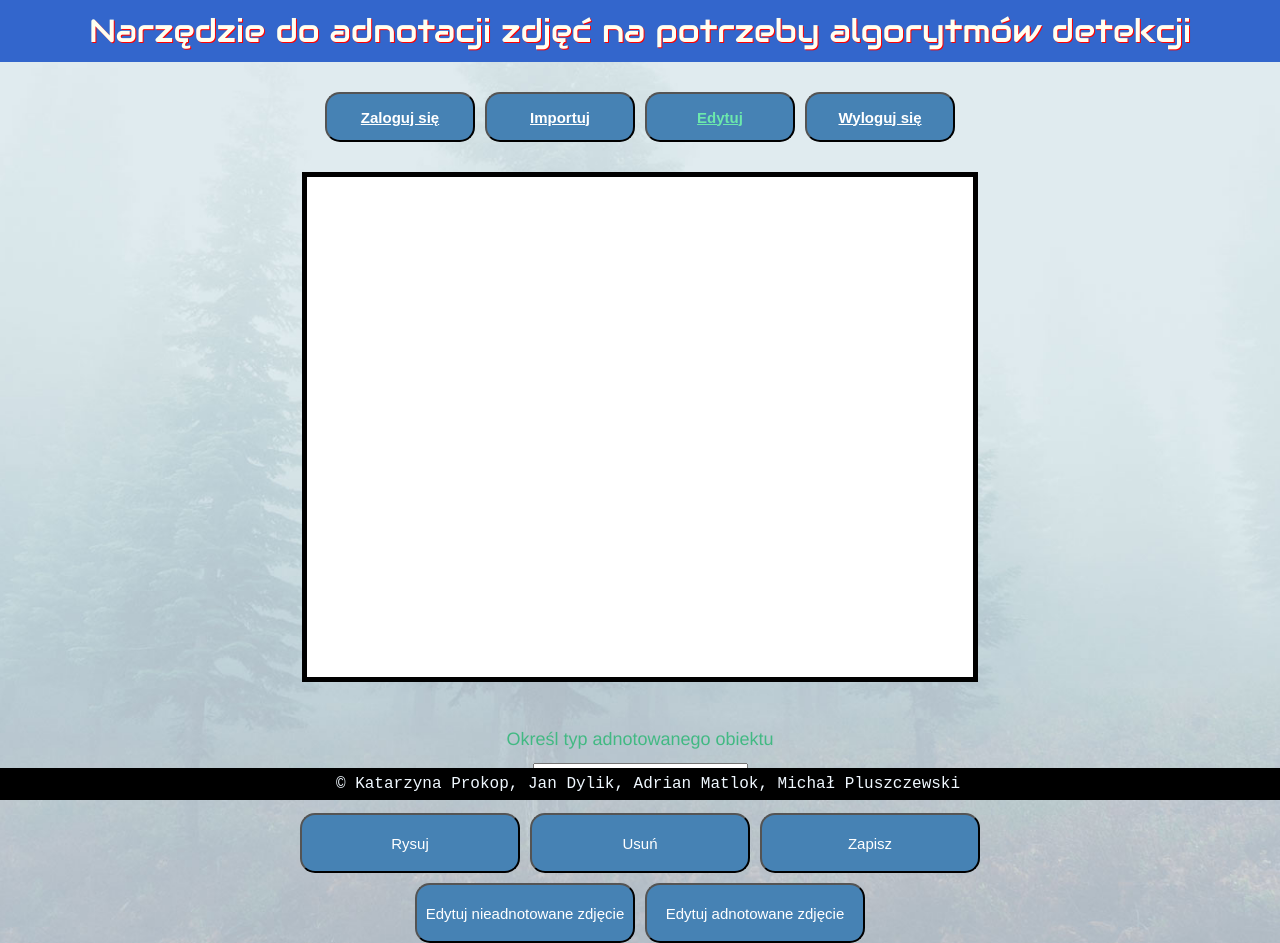
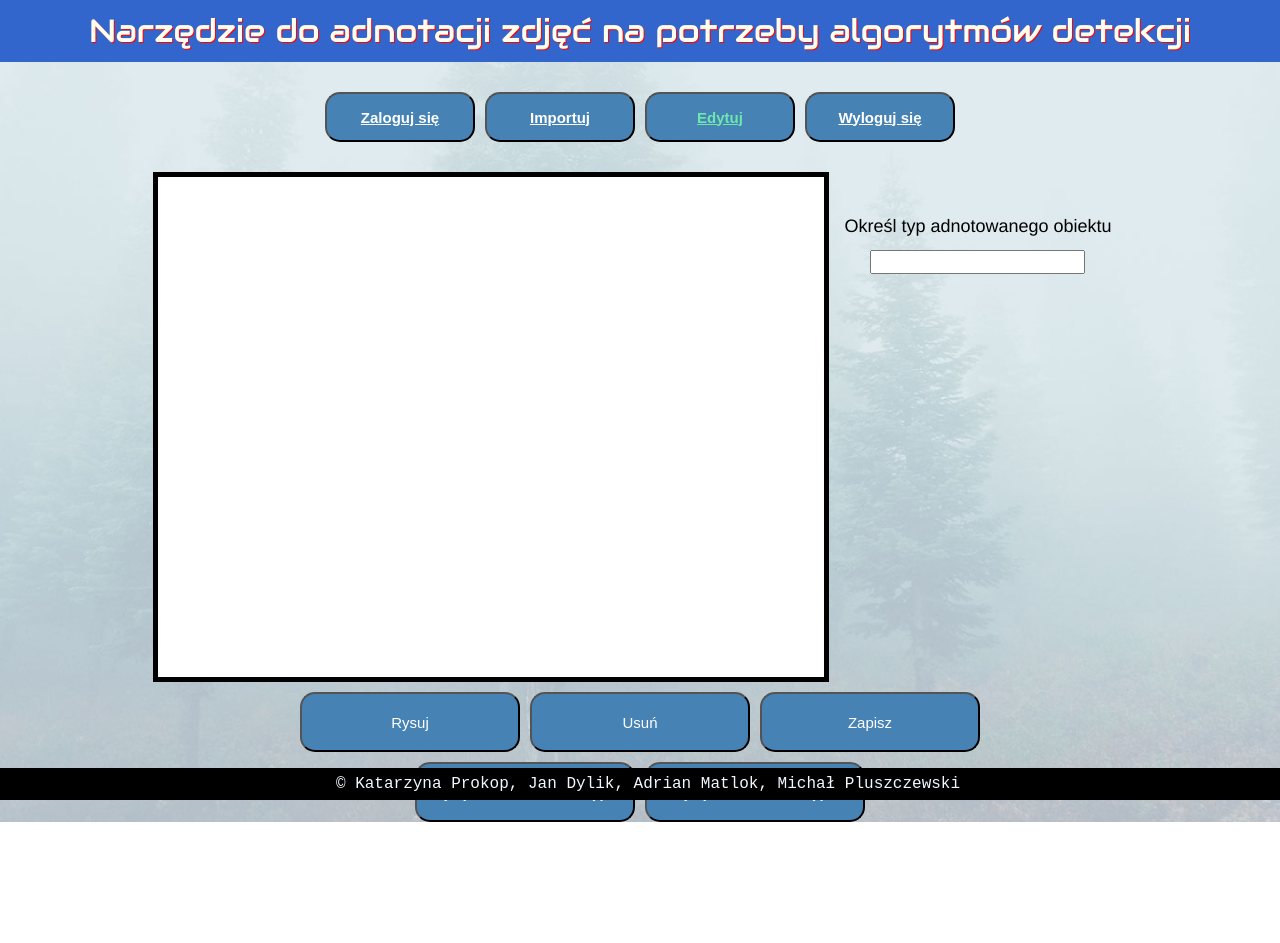
Before and after one commit to jdylik/Graphic-tool-to-annotate-images, a Vue app in the folder client/: page /edit in a window 1280 px wide. After the commit the page ends 822 px from the top, so only its background shows below. Built offline with nearby package versions, Linux system fonts and the light colour scheme; a web font is replaced by a local one.

Commit message:
ustawienie listy względem canvasa, korekty w stopce

```diff
--- a/client/src/App.vue
+++ b/client/src/App.vue
@@ -39,7 +39,7 @@ body{
   background: no-repeat center/140% url("background.jpg");
   overflow-x: hidden;
   height: 100%;
-  overflow-y: hidden;
+
 }
 
 nav {
@@ -76,7 +76,7 @@ nav a.router-link-exact-active {
 }
 
 #footer {
-	position:absolute;
+	position:fixed;
 	bottom:0px;
   color: aliceblue;
 	width:100%;
--- a/client/src/views/Edit_images.vue
+++ b/client/src/views/Edit_images.vue
@@ -1,9 +1,10 @@
 
 <template>
   <div id="pageWrap">
-
+    <div id="kanwas">
       <canvas id="myCanvas" width="666" height="500" style="border:5px solid black;"/>
       <!--ta lista oraz pole input poniżej ma się znaleźć obok canvasa-->
+      <div id="lista">
         <p>{{"Określ typ adnotowanego obiektu"}}</p>
         <input type="text" id="object_type" v-on:keyup.enter="onEnter"/>
         <ul>
@@ -12,6 +13,9 @@
             {{ value }}
           </li>
         </ul>
+      </div>
+
+    </div>
     <div id="row1">
       <Button label="Rysuj" @click="drawRectangle();" id="draw" class="tools"/>
       <Button label="Usuń" @click="deleteRectangle();" class="tools"/>
@@ -333,9 +337,18 @@ export default {
 <style>
 
 canvas{
-  margin-left: auto;
-  margin-right: auto;
   background: white;
+}
+
+#lista p{
+  color: black;
+}
+
+#kanwas{
+  width: 100%;
+  display: flex;
+  flex-wrap: wrap;
+  justify-content: center;
 }
 .clr{
     height: 20px;
```
Also changed, not shown: 1 other file (tests, documents, lock files or other folders). Lines whose indentation alone changed are shown as unchanged.
